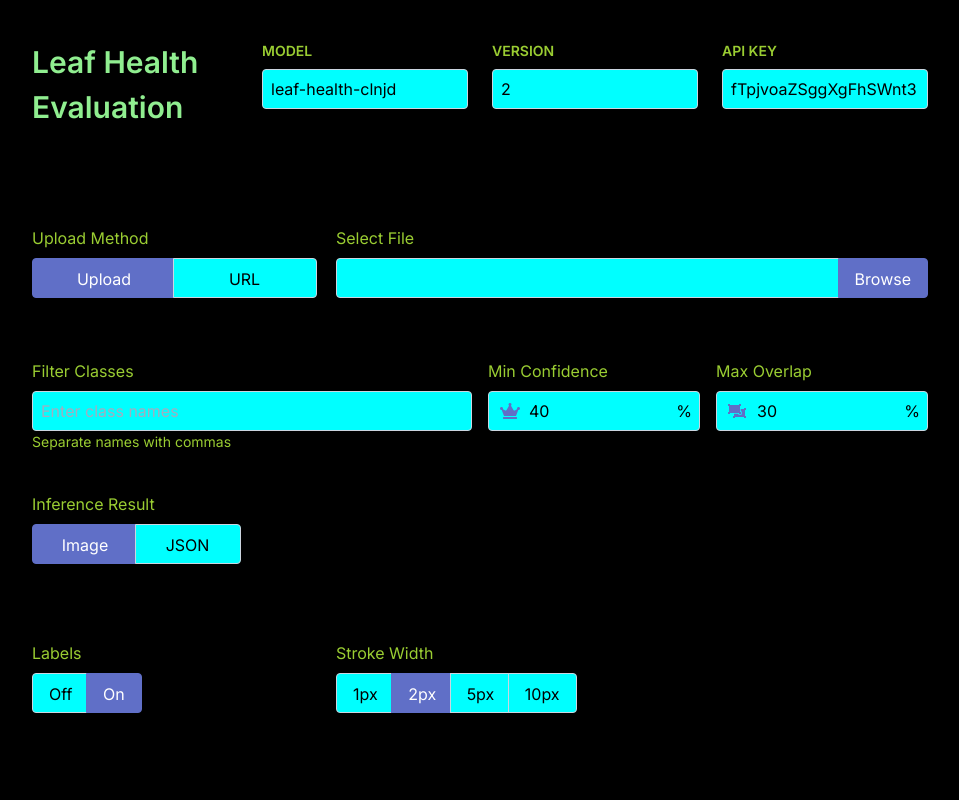
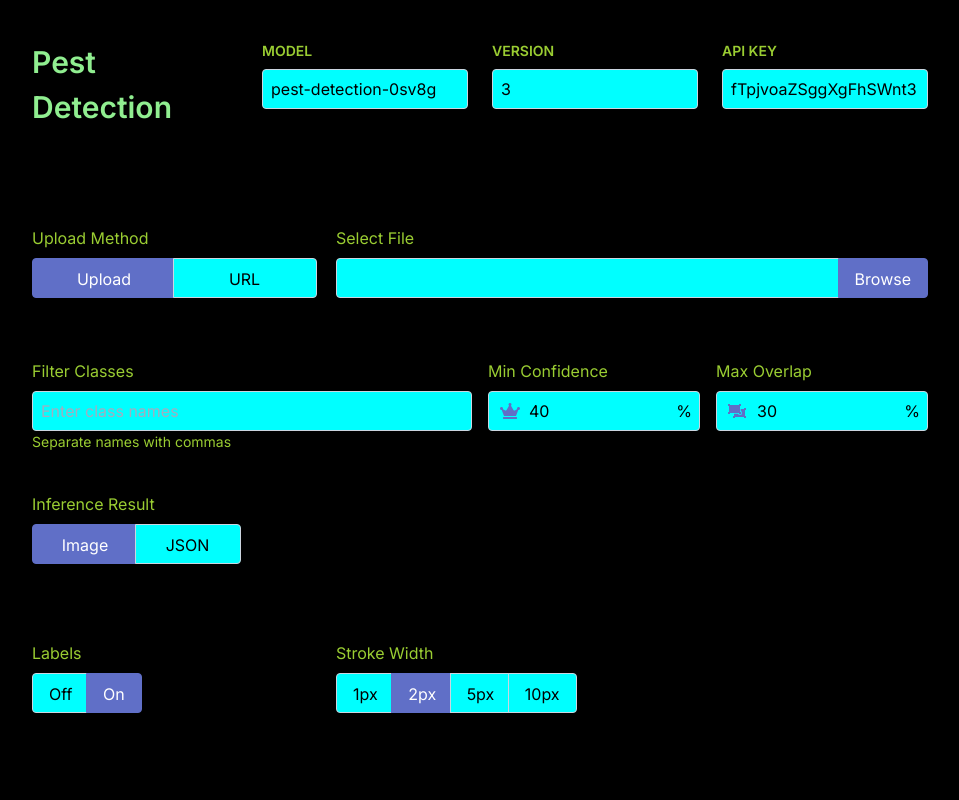
Before and after one commit to kien2020/LeafHealthEvaluation, a plain HTML site: page index.html in a window 1280 px wide. Shown: the top 800 px of the page, without its empty margins (8-967 px from the left). Drawn offline with nearby package versions, Linux system fonts and the light colour scheme.

Commit message:
Update index.html

```diff
--- a/index.html
+++ b/index.html
@@ -1,6 +1,6 @@
 <html>
 <head>
-    <title>Leaf Health Evaluation</title>
+    <title>PestDetection</title>
 	<meta name="robots" content="noindex">
 	<meta charset="utf-8" />
 
@@ -327,7 +327,7 @@ input:disabled {
 <form id="inputForm">
     <div class="header" style="background-color: black;">
         <div class="header__grid">
-            <p style="font-size: 30px; font-weight: bold; color: lightgreen;">Leaf Health Evaluation</p>
+            <p style="font-size: 30px; font-weight: bold; color: lightgreen;">Pest Detection</p>
             <div>
                 <label class="header__label" for="model">Model</label>
                 <input class="input" type="text" id="model"/>
@@ -432,8 +432,8 @@ input:disabled {
 <script type="text/javascript">
 $(function() {
 	//values pulled from query string
-	$('#model').val("leaf-health-clnjd");
-	$('#version').val("2");
+	$('#model').val("pest-detection-0sv8g");
+	$('#version').val("3");
 	$('#api_key').val("fTpjvoaZSggXgFhSWnt3");
 
 	setupButtonListeners();
```
